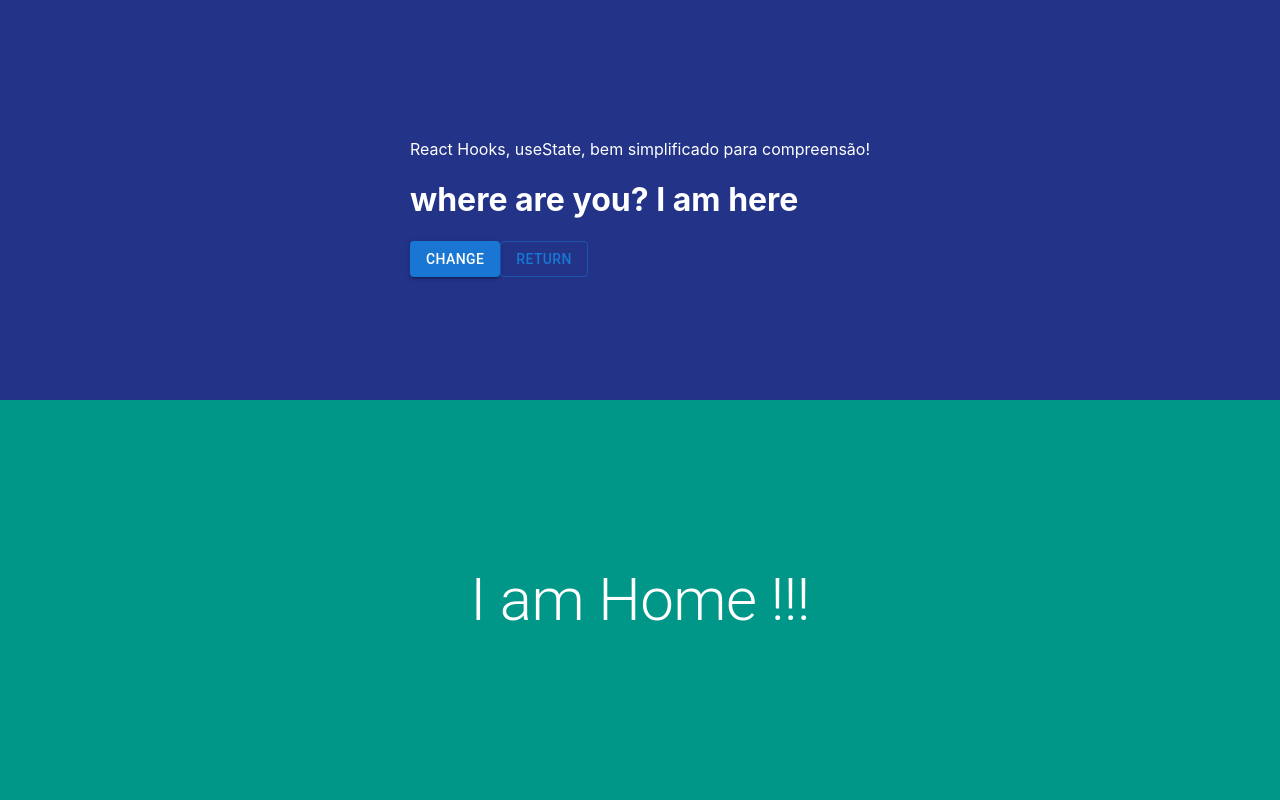
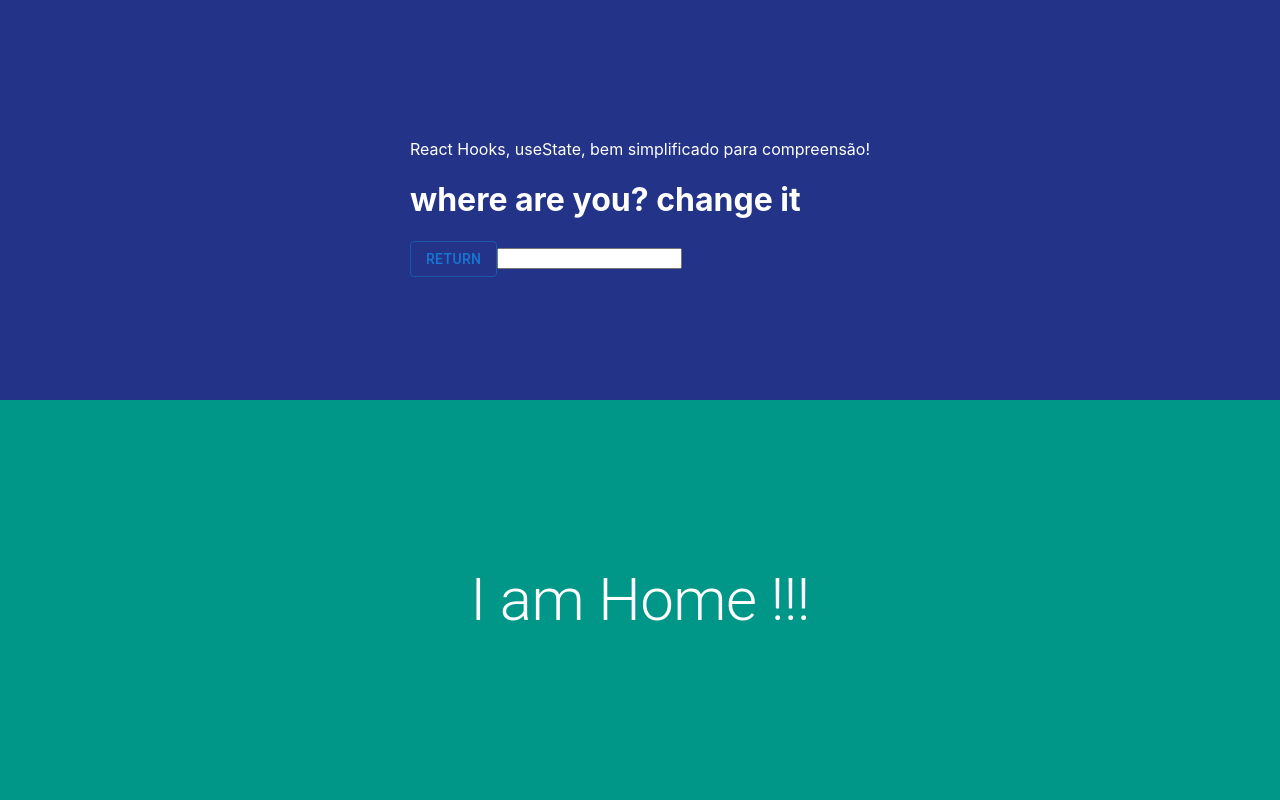
Before and after one commit to okubobarros/react_practitioner, a React (Create React App) app in the folder my-app/: page / in a window 1280 px wide. Shown: the top 800 px of the page. Built offline with nearby package versions, Linux system fonts and the light colour scheme.

Commit message:
input field

```diff
--- a/my-app/src/components/Header/index.js
+++ b/my-app/src/components/Header/index.js
@@ -1,22 +1,26 @@
 import { Grid, Button } from '@mui/material'
 import { useEffect, useState } from 'react'
 
-
 export default function Banner() {
-
     // Destructuring Es6, essa é a base do useState, a syntaxe será essa always - o que pode mudar estará dentro do que vc espera dentro do parametro, no caso abaixo uma String
     // para ilustrar o exemplo, mas poderia ser uma string vazia, uma array []...
-    const [text, setText] = useState('I am here');
+    const [text, setText] = useState('');
+    const [number, setNumber] = useState();
 
     // os eventos que são acionados, passamos uma arrow func para simplificar, no caso não ha necessidade de return ou {}
-    const clickHandler = () => setText('I am gone!!!');
-    const goBack = () => setText('Here I am');
+    const clickHandler = () => setText('');
+    const goBack = () => setText('');
 
+    // const increase = () => setNumber(+1)
+
+    // function goBack() {
+    //     setText("hi")
+    // }
 
     // Esse hook para um segundo momento
     useEffect(() => {
+
     }, [])
-
 
     return (
         <Grid
@@ -27,14 +31,15 @@ export default function Banner() {
             sx={{ minHeight: '50VH', bgcolor: '#238' }}>
             <Grid item sx={{ color: '#fff' }}>
                 <p>React Hooks, useState, bem simplificado para compreensão!</p>
-                <h1>where are you? {text}</h1>
+                <h1>where are you? {text || 'change it'}</h1>
                 {/* onClick = evebto padrao para o react é uma funcao para chamar no click mesmo */}
-                <Button onClick={clickHandler} text={'#FFF'} variant={'contained'} >
+                {/* <Button onClick={clickHandler} text={'#FFF'} variant={'contained'} >
                     change
-                </Button>
+                </Button> */}
                 <Button variant={'outlined'} onClick={goBack}>
                     Return
                 </Button>
+                <input onChange={(e) => setText(e.target.value)}></input>
             </Grid>
         </Grid>
     )
```
